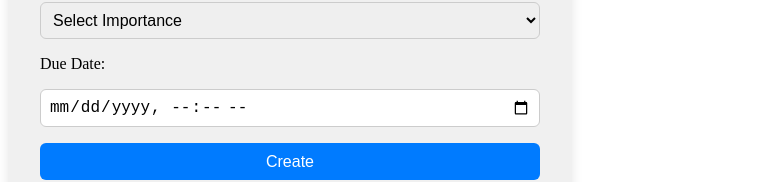
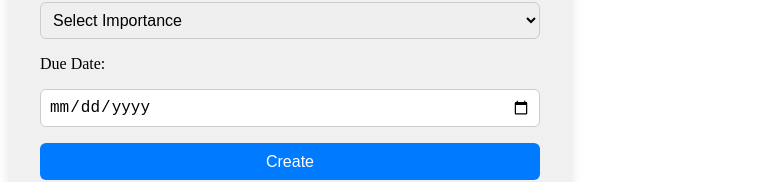
Before and after one commit to cedric-dem/crud-todo-list, an Angular app in the folder client-todo-list/: page / in a window 1280 px wide. Shown: the part 215-397 px from the top of the page, without its empty margins (0-765 px from the left). Built offline with nearby package versions, Linux system fonts and the light colour scheme; no server answers.

Commit message:
fix dueDate (just date, no time)

```diff
--- a/client-todo-list/src/app/app.html
+++ b/client-todo-list/src/app/app.html
@@ -14,13 +14,11 @@
 
     <label for="dueDate">Due Date:</label>
     <input
-      type="datetime-local"
+      type="date"
       [(ngModel)]="task.dueDate"
       name="dueDate"
-      id="dueDate"
+      required
     />
-
-
     <button type="submit">Create</button>
 
   </form>
@@ -29,7 +27,7 @@
 <h2>List of Tasks</h2>
 <ul>
   <li *ngFor="let n of tasks">
-    <strong>{{ n.title }}</strong> — {{ n.content }} — {{ n.completed }} — {{ n.importance }} —  {{ getRelativeDate(n.dateCreation ?? '') }}—  {{ getRelativeDueDate(n.dueDate ?? '') }}
+    <strong>{{ n.title }}</strong> — {{ n.content }} — {{ n.completed }} — {{ n.importance }} —  {{ getRelativeDate(n.dateCreation ?? '') }}—  {{ getRelativeDueDate(n.dueDate) }}
     <button
       [ngClass]="n.completed ? 'btn-grey' : 'btn-blue'"
       (click)="n.completed ? removeTaskFromCompleted(n) : setTaskCompleted(n)">
--- a/client-todo-list/src/app/app.ts
+++ b/client-todo-list/src/app/app.ts
@@ -16,11 +16,14 @@ import { formatDistanceToNow, isPast } from 'date-fns';
 })
 export class App implements OnInit {
 
+  logDueDate() {
+    console.log('Current dueDate:', this.task.dueDate);
+  }
 
   private taskService = inject(TaskService);
   private testService = inject(TestService);
 
-  task: Task = { title: '', content: '', completed:false, importance:"", dateCreation: null, dueDate: null };
+  task: Task = { title: '', content: '', completed:false, importance:"", dateCreation: null, dueDate:"" };
   createdTask: Task | null = null;
 
   tasks: Task[] = [];
@@ -44,10 +47,13 @@ export class App implements OnInit {
   }
 
   submit() {
+  console.log(this.task.dueDate)
+
+
     this.taskService.createTask(this.task).subscribe({
       next: res => {
         this.createdTask = res;
-        this.task = { title: '', content: '' , completed: false, importance:"", dateCreation: null, dueDate:null  };
+        this.task = { title: '', content: '' , completed: false, importance:"", dateCreation: null, dueDate: ""  };
         this.loadTasks();
       },
       error: err => console.error('Error Creating task', err)
--- a/client-todo-list/src/app/models/task.model.ts
+++ b/client-todo-list/src/app/models/task.model.ts
@@ -4,5 +4,5 @@ export interface Task {
   completed: boolean;
   importance: string;
   dateCreation?: string | null;
-  dueDate?: string | null;
+  dueDate: string ;
 }
```
Also changed, not shown: 1 other file (tests, documents, lock files or other folders).
